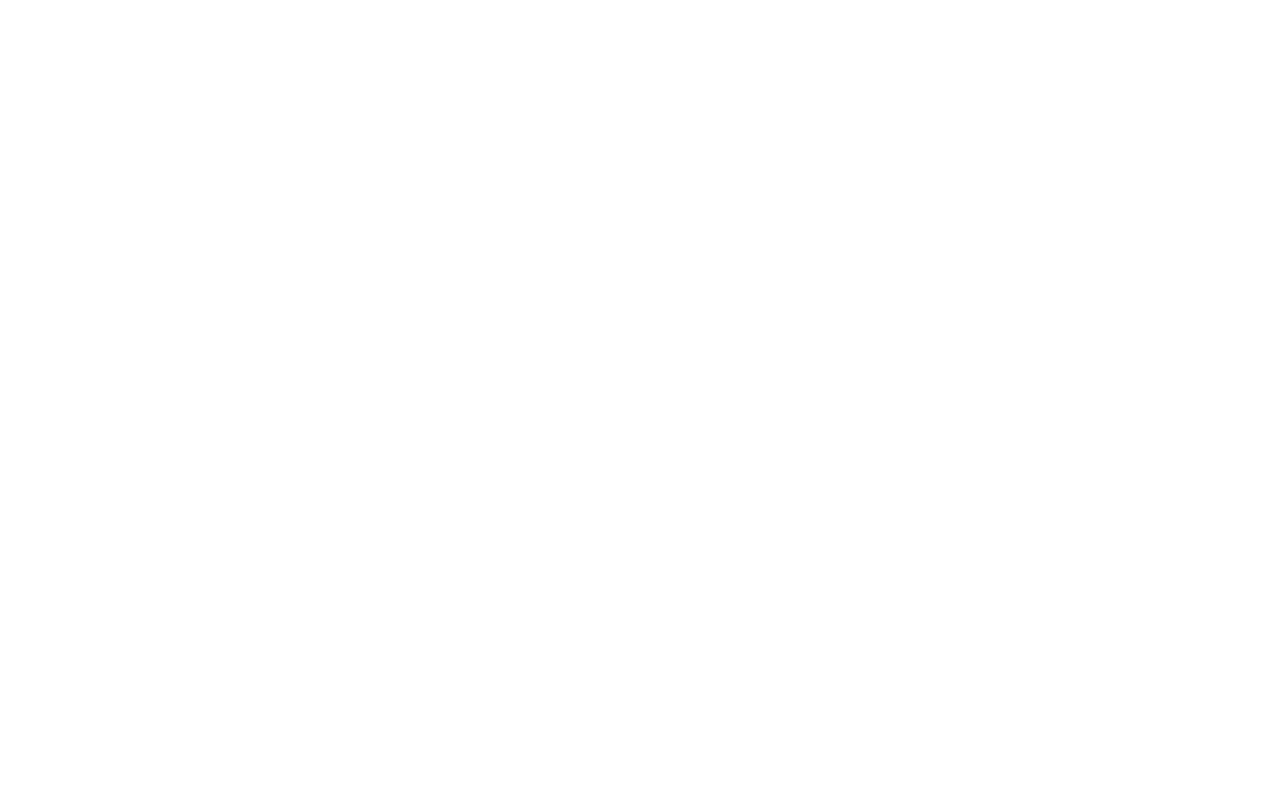
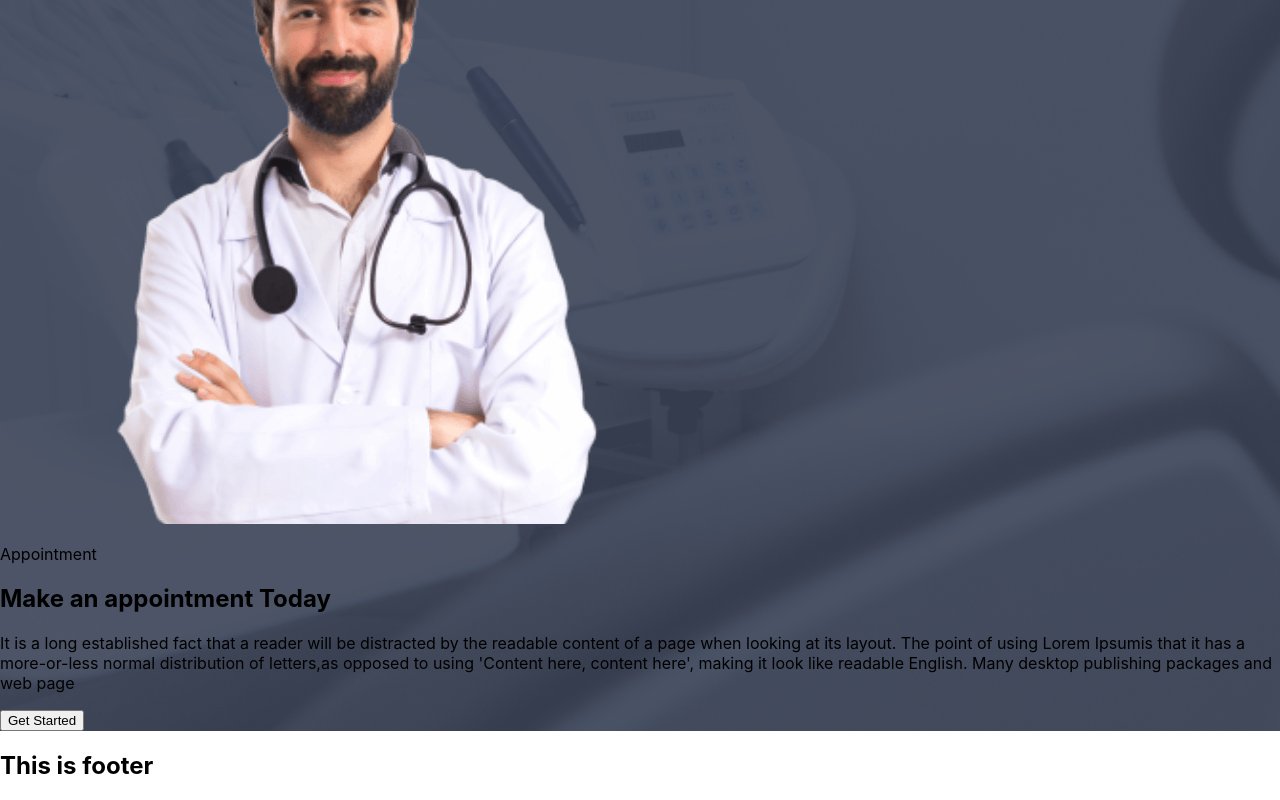
Before and after one commit to dipta3/doctors-protal-client, a React (Create React App) app: page / in a window 1280 px wide. Shown: the part 4454-5254 px from the top of the page. Before the commit the page ends 4395 px from the top, so only its background shows below. Built offline with nearby package versions, Linux system fonts and the light colour scheme.

Commit message:
Appoinment card added

```diff
--- a/src/Pages/Home/Banner/Banner.js
+++ b/src/Pages/Home/Banner/Banner.js
@@ -2,7 +2,7 @@
 import chair from '../../../assets/images/chair.png'
 const Banner = () => {
     return (
-        <div className="hero h-96 bg-[url('/src/assets/images/bg.png')]">
+        <div className="hero h-96 bg-[url('/src/assets/images/bg.png')] mb-10">
             <div className="hero-content flex-col lg:flex-row-reverse">
                 <img alt='' src={chair} className="rounded-lg lg:w-1/2 shadow-2xl" />
                 <div>
--- a/src/Pages/Home/Home/Home.js
+++ b/src/Pages/Home/Home/Home.js
@@ -3,6 +3,7 @@
 
 import Banner from '../Banner/Banner';
 import InfoCards from '../InfoCards/InfoCards';
+import MakeAppoinment from '../MakeAppoinment/MakeAppoinment';
 
 const Home = () => {
     return (
@@ -10,6 +11,7 @@
             <Banner></Banner>
             <InfoCards></InfoCards>
             <ServiceCards></ServiceCards>
+            <MakeAppoinment></MakeAppoinment>
         </div>
     );
 };
--- /dev/null
+++ b/src/Pages/Home/MakeAppoinment/MakeAppoinment.js
@@ -0,0 +1,26 @@
+import React from 'react';
+import doctor from '../../../assets/images/doctor-small.png'
+import appointment from '../../../assets/images/appointment.png'
+const MakeAppoinment = () => {
+    return (
+        <section className='mt-32'
+            style={{
+                background: `url(${appointment})`
+            }}
+        >
+            <div className="hero">
+                <div className="hero-content flex-col lg:flex-row">
+                    <img alt='doc' src={doctor} className="-mt-28 lg:w-1/2 rounded-lg hidden md:block" />
+                    <div>
+                        <p className='text-secondary font-bold mb-8'>Appointment</p>
+                        <h1 className="text-4xl text-white font-bold mb-8">Make an appointment Today</h1>
+                        <p className="py-6 text-white text-sm">It is a long established fact that a reader will be distracted by the readable content of a page when looking at its layout. The point of using Lorem Ipsumis that it has a more-or-less normal distribution of letters,as opposed to using 'Content here, content here', making it look like readable English. Many desktop publishing packages and web page</p>
+                        <button className="btn text-white btn-primary bg-gradient-to-r from-primary to-secondary">Get Started</button>
+                    </div>
+                </div>
+            </div>
+        </section>
+    );
+};
+
+export default MakeAppoinment;
```
